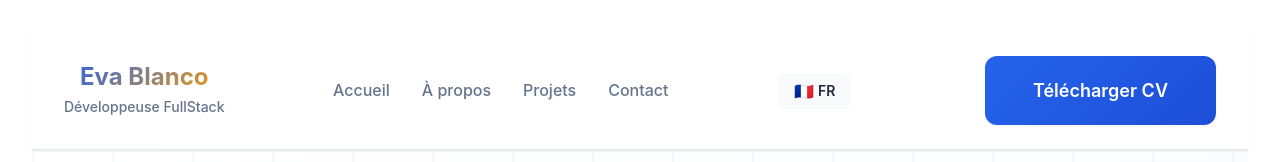
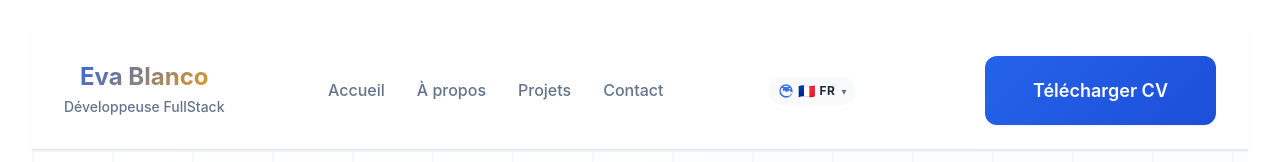
Before and after one commit to Evablan/Portfolio-Eva, a React (Vite) app: page / in a window 1280 px wide. Shown: the top 162 px of the page. Built offline with nearby package versions, Linux system fonts and the light colour scheme.

Commit message:
He modificado el boton del cambio de idioma

```diff
--- a/src/components/Header.css
+++ b/src/components/Header.css
@@ -89,8 +89,8 @@
   gap: var(--spacing-xs);
   background: var(--bg-secondary);
   border: 1px solid var(--bg-primary);
-  padding: var(--spacing-sm) var(--spacing-md);
-  border-radius: var(--border-radius);
+  padding: 6px 10px;
+  border-radius: 999px;
   cursor: pointer;
   transition: all var(--transition-fast);
   font-size: var(--font-size-sm);
@@ -104,12 +104,28 @@
 }
 
 .language-flag {
-  font-size: var(--font-size-base);
+  font-size: 14px;
+  line-height: 1;
+  filter: saturate(1.1);
 }
 
 .language-code {
   color: var(--text-primary);
-  font-weight: 600;
+  font-weight: 700;
+  letter-spacing: 0.5px;
+  font-size: 12px;
+}
+
+.language-globe {
+  display: inline-flex;
+  color: var(--primary-color);
+  opacity: 0.9;
+}
+
+.language-caret {
+  font-size: 10px;
+  color: var(--text-secondary);
+  margin-left: 2px;
 }
 
 .language-dropdown {
@@ -120,7 +136,7 @@
   border: 1px solid var(--bg-secondary);
   border-radius: var(--border-radius);
   box-shadow: var(--shadow-md);
-  min-width: 150px;
+  min-width: 180px;
   z-index: 1000;
   margin-top: var(--spacing-xs);
 }
@@ -129,6 +145,7 @@
   display: flex;
   align-items: center;
   gap: var(--spacing-sm);
+  justify-content: space-between;
   width: 100%;
   padding: var(--spacing-sm) var(--spacing-md);
   border: none;
@@ -149,6 +166,20 @@
 }
 
 .language-option.active .language-name {
+  color: var(--text-light);
+}
+
+.language-code-chip {
+  background: var(--bg-secondary);
+  color: var(--text-secondary);
+  border-radius: 999px;
+  padding: 2px 6px;
+  font-size: 10px;
+  font-weight: 700;
+}
+
+.language-option.active .language-code-chip {
+  background: rgba(255, 255, 255, 0.25);
   color: var(--text-light);
 }
 
--- a/src/components/Header.jsx
+++ b/src/components/Header.jsx
@@ -16,7 +16,7 @@ function Header() {
         { code: 'es', name: 'Español', flag: '🇪🇸' },
         { code: 'en', name: 'English', flag: '🇬🇧' }
     ];
-    {/* Crear el archivo de descarga de CV */}
+    {/* Crear el archivo de descarga de CV */ }
     const handleDownloadCV = () => {
         const cvUrl = '/CV_dev.pdf';
         const link = document.createElement('a');
@@ -31,7 +31,7 @@ function Header() {
 
     const currentLanguage = languages.find(lang => lang.code === i18n.language);
 
-    return(
+    return (
         <header className="header">
             <div className="container">
                 <div className="header-content">
@@ -56,21 +56,34 @@ function Header() {
                         <button
                             className="language-button"
                             onClick={() => setIsLanguageOpen(!isLanguageOpen)}
+                            aria-haspopup="listbox"
+                            aria-expanded={isLanguageOpen}
+                            aria-label="Cambiar idioma"
+                            title="Cambiar idioma"
                         >
+                            <span className="language-globe" aria-hidden="true">
+                                <svg width="16" height="16" viewBox="0 0 24 24">
+                                    <path fill="currentColor" d="M12 2a10 10 0 1 0 0 20a10 10 0 0 0 0-20m0 2c1.6 0 3.086.47 4.33 1.27c-.53.19-1.09.38-1.67.53C13.74 6.24 12.92 6.5 12 6.5s-1.74-.26-2.66-.7c-.58-.25-1.14-.44-1.67-.53A8 8 0 0 1 12 4m-7.45 5.5h2.34c.27.68.63 1.36 1.1 2.02c-.54.7-1.08 1.22-1.58 1.6c-.73.55-1.47.83-2.17.88A7.97 7.97 0 0 1 4.55 9.5m7.45 10a7.97 7.97 0 0 1-7.45-5.5c.95-.02 1.94-.37 2.92-1.1c.63-.48 1.24-1.1 1.82-1.84c1.03 1.02 2.21 1.94 3.71 2.6V19.5M6.1 7.24c.62.08 1.34.33 2.19.7C9.42 8.5 10.6 8.8 12 8.8s2.58-.3 3.71-.86c.85-.37 1.57-.62 2.19-.7A7.97 7.97 0 0 1 19.45 9.5h-2.34a9.6 9.6 0 0 0-1.1-2.02A10.6 10.6 0 0 0 12 5.9c-1.63 0-2.98.48-3.99 1.58A9.6 9.6 0 0 0 6.89 9.5H4.55c.26-1.03.75-1.98 1.55-2.26M13 19.5v-5.84c1.5-.66 2.68-1.58 3.71-2.6c.58.74 1.19 1.36 1.82 1.84c.98.73 1.97 1.08 2.92 1.1A8 8 0 0 1 13 19.5Z" />
+                                </svg>
+                            </span>
                             <span className="language-flag">{currentLanguage?.flag}</span>
                             <span className="language-code">{currentLanguage?.code.toUpperCase()}</span>
+                            <span className="language-caret" aria-hidden="true">▾</span>
                         </button>
 
                         {isLanguageOpen && (
-                            <div className="language-dropdown">
+                            <div className="language-dropdown" role="listbox">
                                 {languages.map((lang) => (
                                     <button
                                         key={lang.code}
                                         className={`language-option ${lang.code === i18n.language ? 'active' : ''}`}
                                         onClick={() => changeLanguage(lang.code)}
+                                        role="option"
+                                        aria-selected={lang.code === i18n.language}
                                     >
                                         <span className="language-flag">{lang.flag}</span>
                                         <span className="language-name">{lang.name}</span>
+                                        <span className="language-code-chip">{lang.code.toUpperCase()}</span>
                                     </button>
                                 ))}
                             </div>
```
